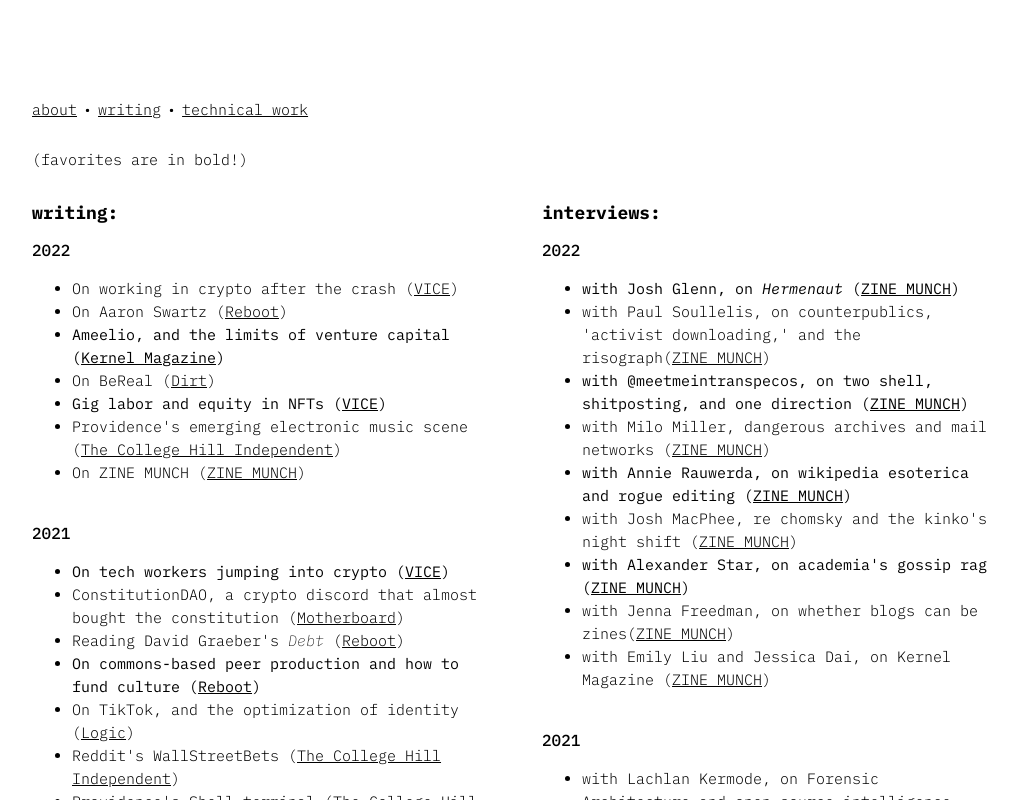
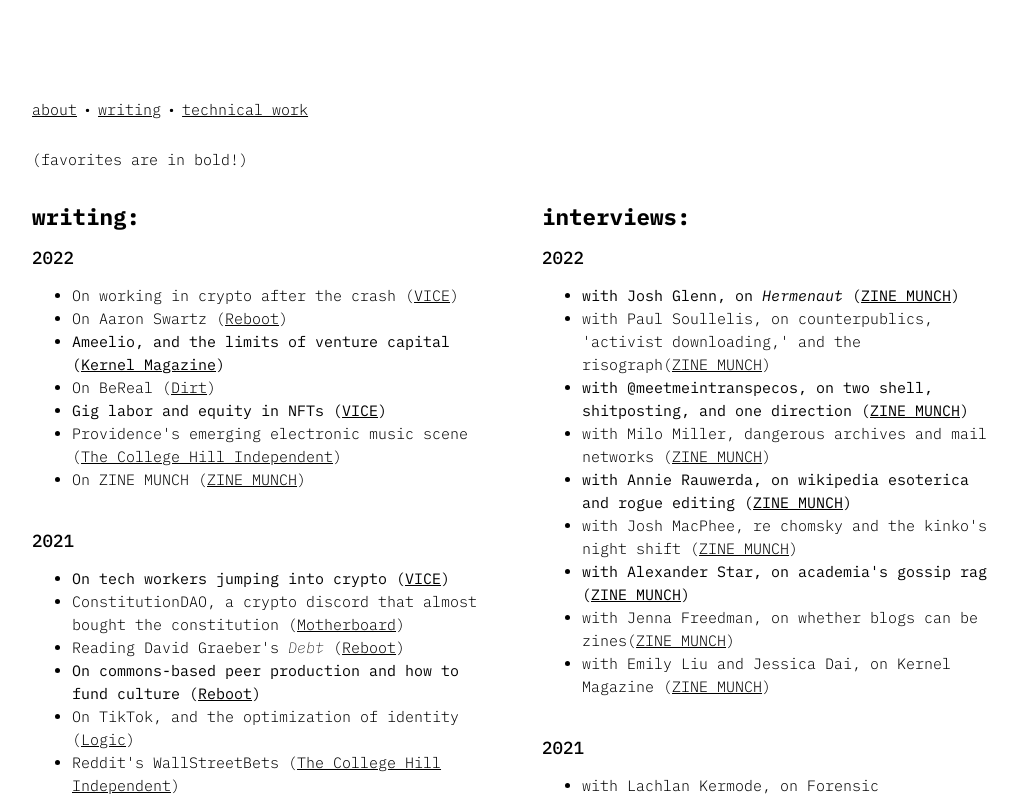
Before and after one commit to lucasgelfond/personal-site-sveltekit, a SvelteKit app: page /writing in a window 1280 px wide. Shown: the top 800 px of the page, without its empty margins (66-1084 px from the left). Built offline with nearby package versions, Linux system fonts and the light colour scheme.

Commit message:
fix fontsize on writing page

```diff
--- a/src/routes/writing/+page.svelte
+++ b/src/routes/writing/+page.svelte
@@ -269,11 +269,9 @@
 
 	h3 {
 		margin: 0px;
-		font-size: 16px;
 		font-weight: 500;
 	}
 	h2 {
-		font-size: 18px;
 		font-weight: 600;
 	}
 
```
